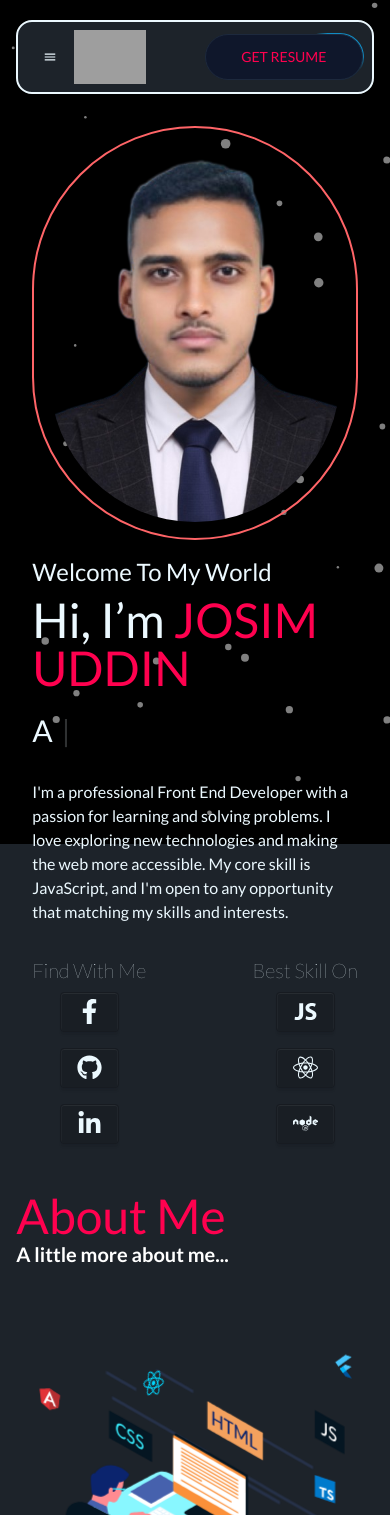
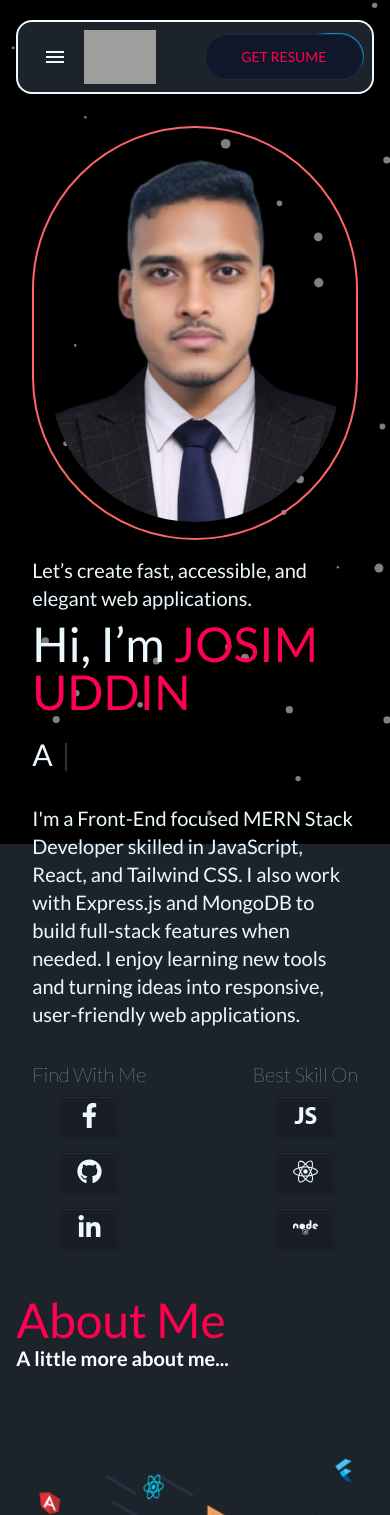
Before and after one commit to mdjosimuddin198/Portfolio, a React (Vite) app: page / in a window 390 px wide. Shown: the top 1515 px of the page. Built offline with nearby package versions, Linux system fonts and the light colour scheme; no server answers; grey boxes are pictures that could not be loaded.

Commit message:
updated hero navbar

```diff
--- a/src/components/Hero.jsx
+++ b/src/components/Hero.jsx
@@ -28,16 +28,23 @@ const Hero = () => {
             />
           </div>
           <div className="md:w-1/2 w-full space-y-2 ">
-            <h1 className="text-2xl ">Welcome To My World</h1>
+            <h1 className="text-xl ">
+              Let’s create fast, accessible, and elegant web applications.
+            </h1>
             <h2 className="text-5xl pb-3">
               Hi, I’m <span className="text-[#ff014f]">JOSIM UDDIN</span>
             </h2>
             <TypeingEffect></TypeingEffect>
-            <p className="py-6">
-              I'm a professional Front End Developer with a passion for learning
+            <p className="py-6 text-xl">
+              {/* I'm a professional Front End Developer with a passion for learning
               and solving problems. I love exploring new technologies and making
               the web more accessible. My core skill is JavaScript, and I'm open
-              to any opportunity that matching my skills and interests.
+              to any opportunity that matching my skills and interests. */}
+              I'm a Front-End focused MERN Stack Developer skilled in
+              JavaScript, React, and Tailwind CSS. I also work with Express.js
+              and MongoDB to build full-stack features when needed. I enjoy
+              learning new tools and turning ideas into responsive,
+              user-friendly web applications.
             </p>
             <div className="flex items-center  justify-between gap-4">
               <div>
--- a/src/components/Navbar.jsx
+++ b/src/components/Navbar.jsx
@@ -1,14 +1,37 @@
-import React from "react";
-import { MdMenu } from "react-icons/md";
+import React, { useEffect, useState } from "react";
+import { MdClose, MdMenu } from "react-icons/md";
 // import { Link } from "react-router";
 import { Link, Element } from "react-scroll";
 import { DemoBorder } from "./lib/AnimatedBorder.jsx/DemoBorder";
+import { AiOutlineClose } from "react-icons/ai";
 
 const Navbar = () => {
+  const [isOpen, setIsOpen] = useState(false);
+  const [isClosing, setIsClosing] = useState(false);
+  const handleClose = () => {
+    setIsClosing(true);
+    setTimeout(() => {
+      setIsOpen(false);
+      setIsClosing(false);
+    }, 300); // Match animation time
+  };
+
+  useEffect(() => {
+    if (isOpen) {
+      document.body.classList.add("overflow-hidden");
+    } else {
+      document.body.classList.remove("overflow-hidden");
+    }
+
+    return () => {
+      document.body.classList.remove("overflow-hidden");
+    };
+  }, [isOpen]);
   const links = (
     <>
       <li>
         <Link
+          onClick={() => setIsOpen(false)}
           to="home"
           spy={true}
           activeClass="text-[#ff014f]"
@@ -20,6 +43,7 @@ const Navbar = () => {
       </li>
       <li>
         <Link
+          onClick={() => setIsOpen(false)}
           to="about"
           spy={true}
           activeClass="text-[#ff014f]"
@@ -31,6 +55,7 @@ const Navbar = () => {
       </li>
       <li>
         <Link
+          onClick={() => setIsOpen(false)}
           to="skill"
           spy={true}
           activeClass="text-[#ff014f]"
@@ -42,15 +67,7 @@ const Navbar = () => {
       </li>
       <li>
         <Link
-          to="skill"
-          spy={true}
-          activeClass="text-[#ff014f]"
-          smooth={true}
-          duration={500}
-        ></Link>
-      </li>
-      <li>
-        <Link
+          onClick={() => setIsOpen(false)}
           to="projects"
           spy={true}
           activeClass="text-[#ff014f]"
@@ -63,6 +80,7 @@ const Navbar = () => {
 
       <li>
         <Link
+          onClick={() => setIsOpen(false)}
           to="contacts"
           spy={true}
           activeClass="text-[#ff014f]"
@@ -78,16 +96,41 @@ const Navbar = () => {
     <>
       <div className="navbar border-2 rounded-2xl mt-5 bg-base-100 shadow-sm">
         <div className="navbar-start">
-          <div className="dropdown">
-            <div tabIndex={0} role="button" className="btn btn-ghost lg:hidden">
-              <MdMenu />
-            </div>
-            <ul
-              tabIndex={0}
-              className="menu menu-sm dropdown-content bg-base-100 rounded-box z-1 mt-3 w-52 p-2 shadow"
+          <div>
+            {/* Hamburger Menu Button */}
+            <button
+              className="btn btn-ghost lg:hidden"
+              onClick={() => setIsOpen(true)}
             >
-              {links}
-            </ul>
+              <MdMenu size={24} />
+            </button>
+
+            {/* Full Screen Drawer Overlay */}
+            {isOpen && (
+              <div
+                className="fixed inset-0 z-50  bg-black bg-opacity-50"
+                onClick={handleClose}
+              >
+                {/* Drawer content */}
+                <div
+                  className={`bg-black w-full h-screen p-6 shadow-xl
+              ${isClosing ? "animate-slide-up" : "animate-slide-down"}`}
+                  onClick={(e) => e.stopPropagation()}
+                >
+                  {/* Close Button */}
+                  <div className="m-4 text-right mt-6">
+                    <button onClick={handleClose}>
+                      <MdClose size={24} />
+                    </button>
+                  </div>
+
+                  {/* Menu Items */}
+                  <ul className="menu text-center mx-auto text-lg text-white space-y-2">
+                    {links}
+                  </ul>
+                </div>
+              </div>
+            )}
           </div>
 
           <div className="flex items-center ">
--- a/src/components/lib/AnimatedBorder.jsx/DemoBorder.jsx
+++ b/src/components/lib/AnimatedBorder.jsx/DemoBorder.jsx
@@ -10,7 +10,7 @@ export function DemoBorder() {
         className=" py-0 bg-slate-900  text-[#ff014f]  border-slate-800 hover:scale-125"
       >
         <a
-          href="https://drive.google.com/file/d/1pVfXS4VaOuIlqJJwJ6zJbqXbXGkEf0Pz/view"
+          href="https://drive.google.com/file/d/1hmao_uLGGk60_ih2R2U_OGXseiRW2vDW/view?usp=sharing"
           target="_blank"
         >
           GET RESUME
--- a/src/index.css
+++ b/src/index.css
@@ -9,3 +9,35 @@ body {
 a.active {
   color: #ff014f;
 }
+
+@layer utilities {
+  .animate-slide-down {
+    animation: slide-down 0.3s ease-out forwards;
+  }
+
+  .animate-slide-up {
+    animation: slide-up 0.3s ease-in forwards;
+  }
+
+  @keyframes slide-down {
+    0% {
+      transform: translateY(-100%);
+      opacity: 0;
+    }
+    100% {
+      transform: translateY(0);
+      opacity: 1;
+    }
+  }
+
+  @keyframes slide-up {
+    0% {
+      transform: translateY(0);
+      opacity: 1;
+    }
+    100% {
+      transform: translateY(-100%);
+      opacity: 0;
+    }
+  }
+}
```
